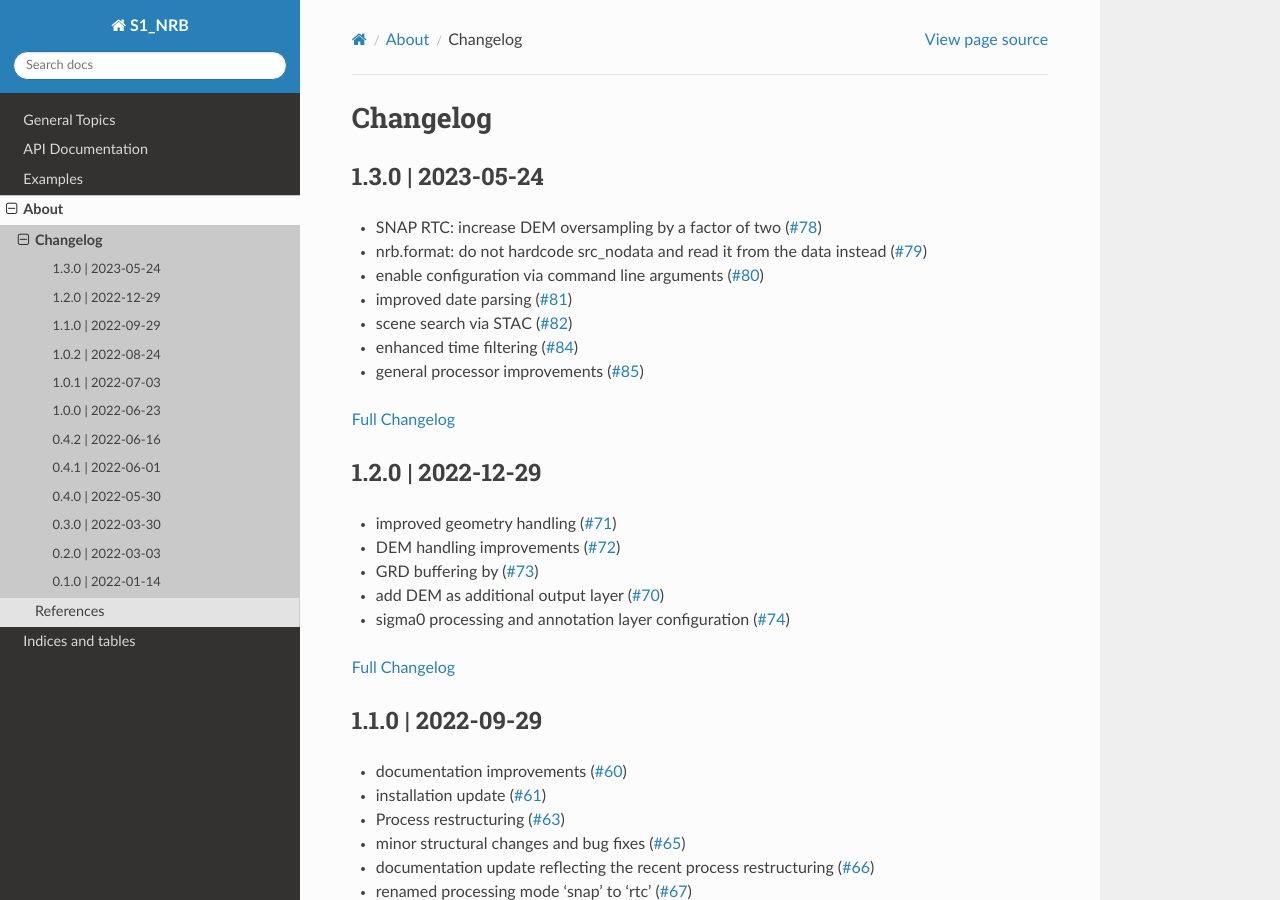
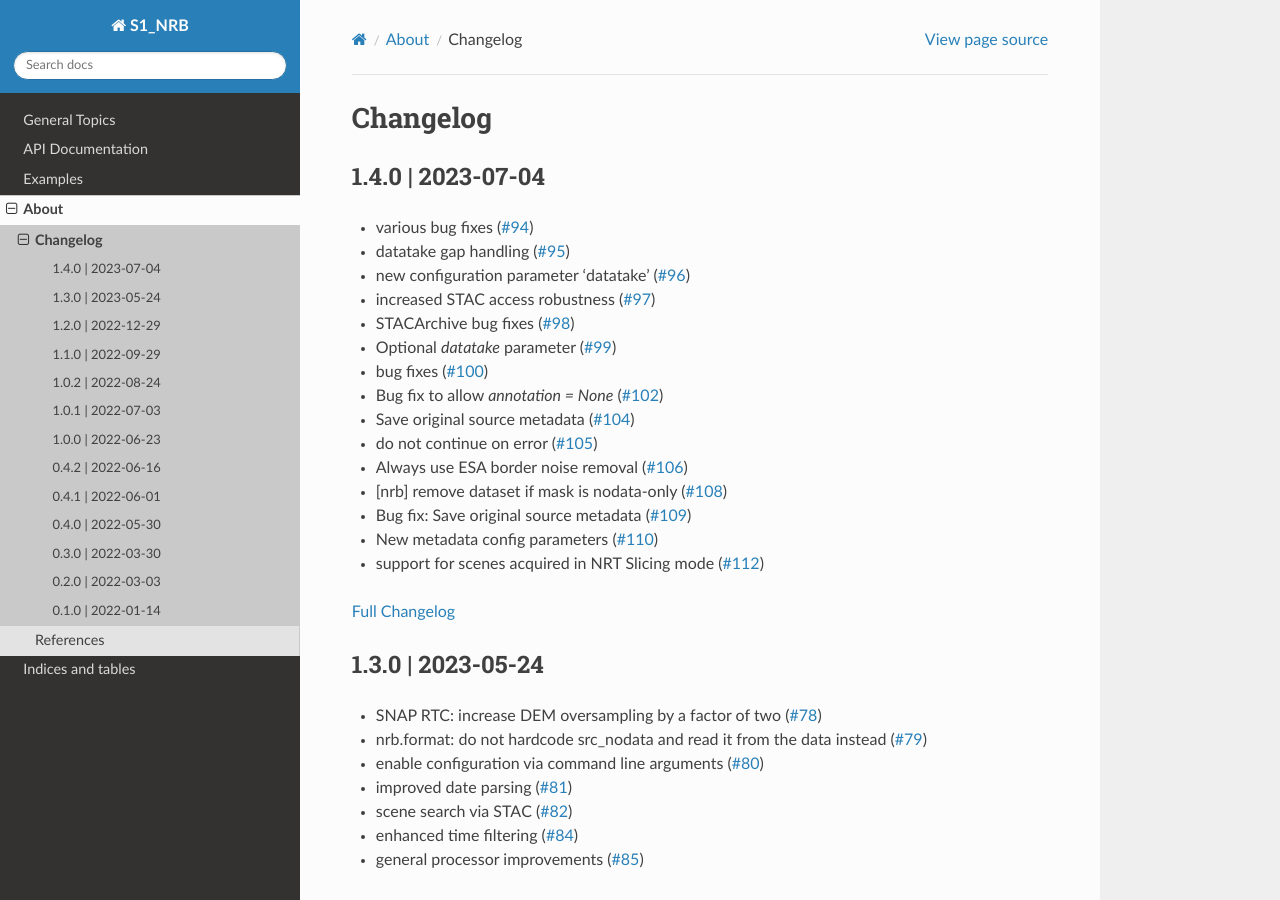
Before and after one commit to SAR-ARD/s1ard, a Sphinx documentation site: the page built from docs/about/changelog.rst, in a window 1280 px wide and 900 px high. Built offline with Sphinx 7.4.7 and the Read the Docs theme 2.0.0, drawn with Linux system fonts in a browser that asks for light colours.

Commit message:
version 1.4.0 changelog

```diff
--- a/docs/about/changelog.rst
+++ b/docs/about/changelog.rst
@@ -1,5 +1,26 @@
 Changelog
 =========
+
+1.4.0 | 2023-07-04
+------------------
+
+* various bug fixes (`#94 <https://github.com/SAR-ARD/S1_NRB/pull/94>`_)
+* datatake gap handling (`#95 <https://github.com/SAR-ARD/S1_NRB/pull/95>`_)
+* new configuration parameter 'datatake' (`#96 <https://github.com/SAR-ARD/S1_NRB/pull/96>`_)
+* increased STAC access robustness (`#97 <https://github.com/SAR-ARD/S1_NRB/pull/97>`_)
+* STACArchive bug fixes (`#98 <https://github.com/SAR-ARD/S1_NRB/pull/98>`_)
+* Optional `datatake` parameter (`#99 <https://github.com/SAR-ARD/S1_NRB/pull/99>`_)
+* bug fixes (`#100 <https://github.com/SAR-ARD/S1_NRB/pull/100>`_)
+* Bug fix to allow `annotation = None` (`#102 <https://github.com/SAR-ARD/S1_NRB/pull/102>`_)
+* Save original source metadata  (`#104 <https://github.com/SAR-ARD/S1_NRB/pull/104>`_)
+* do not continue on error (`#105 <https://github.com/SAR-ARD/S1_NRB/pull/105>`_)
+* Always use ESA border noise removal (`#106 <https://github.com/SAR-ARD/S1_NRB/pull/106>`_)
+* [nrb] remove dataset if mask is nodata-only (`#108 <https://github.com/SAR-ARD/S1_NRB/pull/108>`_)
+* Bug fix: Save original source metadata (`#109 <https://github.com/SAR-ARD/S1_NRB/pull/109>`_)
+* New metadata config parameters (`#110 <https://github.com/SAR-ARD/S1_NRB/pull/110>`_)
+* support for scenes acquired in NRT Slicing mode (`#112 <https://github.com/SAR-ARD/S1_NRB/pull/112>`_)
+
+`Full Changelog <https://github.com/SAR-ARD/S1_NRB/compare/v1.3.0...v1.4.0>`_
 
 1.3.0 | 2023-05-24
 ------------------
```
